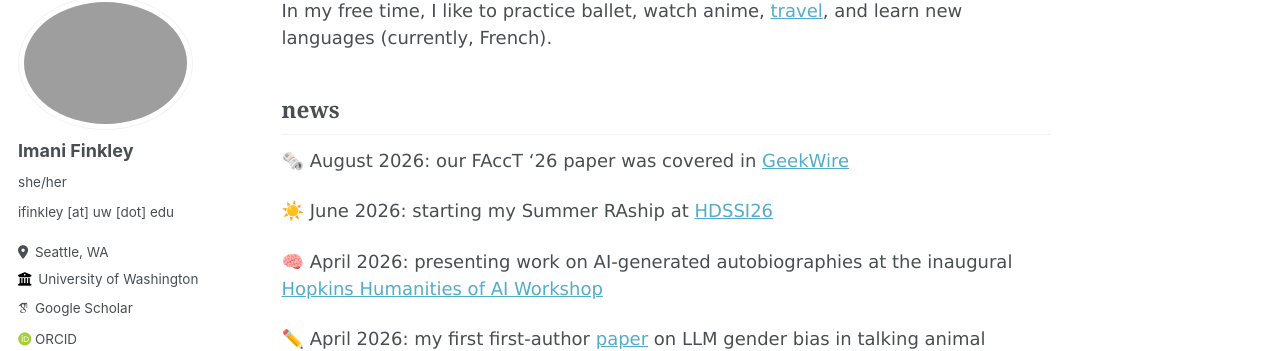
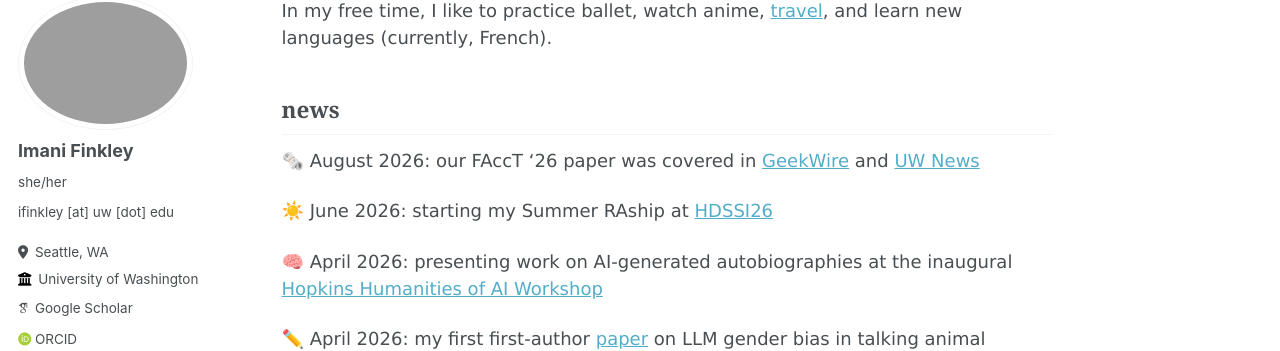
Before and after one commit to imanif/imanif.github.io, a Jekyll site: the page built from _pages/about.md, in a window 1280 px wide and 900 px high, scrolled down 515 px. Shown: the part 110-461 px from the top of the window. Built offline with Jekyll 4.4.1, drawn with Linux system fonts in a browser that asks for light colours; some web fonts are replaced.

Commit message:
Update about.md

```diff
--- a/_pages/about.md
+++ b/_pages/about.md
@@ -28,7 +28,7 @@ In my free time, I like to practice ballet, watch anime, [travel](https://imanii
 
 👩🏽‍💻 September 2026: starting as a Visiting AI Researcher at Meta FAIR -->
 
-🗞️ August 2026: our FAccT '26 paper was covered in [GeekWire](https://www.geekwire.com/2026/he-it-but-rarely-she-when-ai-models-write-kids-stories-about-animals-female-characters-vanish/)
+🗞️ August 2026: our FAccT '26 paper was covered in [GeekWire](https://www.geekwire.com/2026/he-it-but-rarely-she-when-ai-models-write-kids-stories-about-animals-female-characters-vanish/) and [UW News](https://www.washington.edu/news/2026/08/06/ai-bias-kids-stories/)
 
 ☀️ June 2026: starting my Summer RAship at [HDSSI26](https://humanitiesdatalab.ds.lib.uw.edu/hdssi/)
 
```
